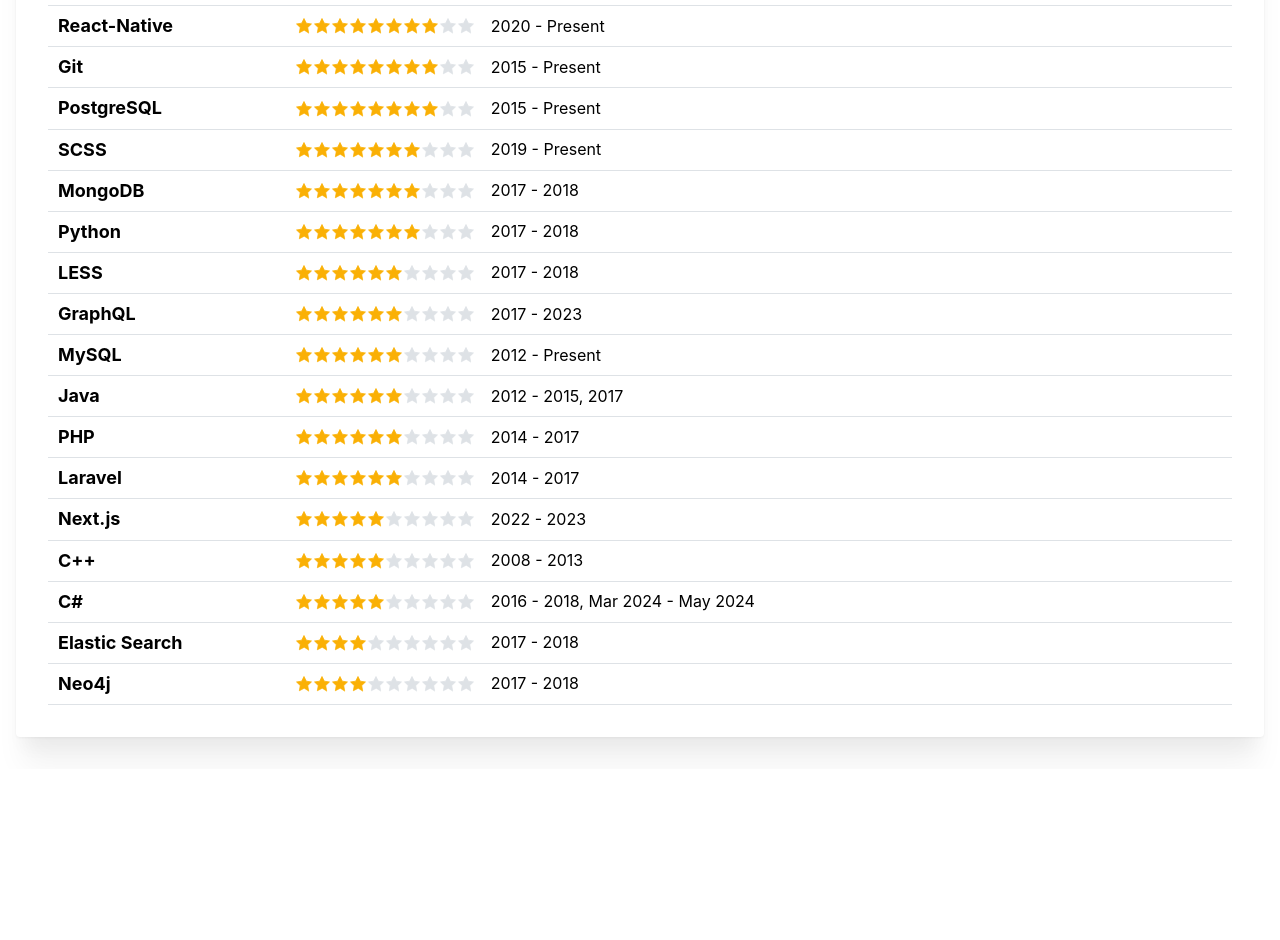
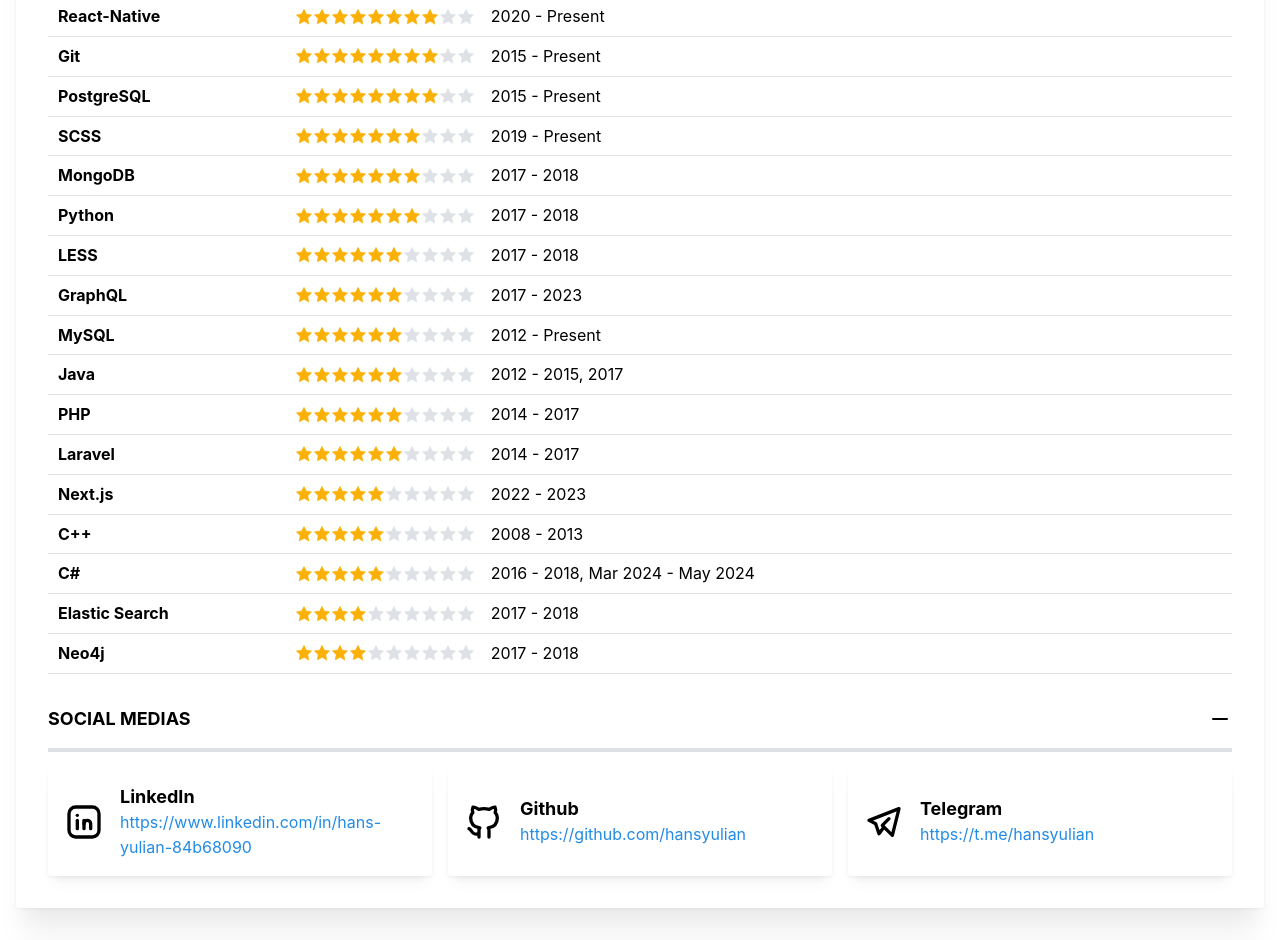
Before and after one commit to hansyulian/cv, a React (Vite) app: page / in a window 1280 px wide. Shown: the part 2840-3780 px from the top of the page. Before the commit the page ends 3609 px from the top, so only its background shows below. Built offline with nearby package versions, Linux system fonts and the light colour scheme.

Commit message:
social medias and some refactor

```diff
--- a/@types/resume.d.ts
+++ b/@types/resume.d.ts
@@ -19,7 +19,7 @@
 };
 
 type ResumeSocialMedia = {
-  type: "linkedin" | "github" | "telegram";
+  type: SocialMedia;
   url: string;
 };
 
--- a/@types/valueObject.d.ts
+++ b/@types/valueObject.d.ts
@@ -16,3 +16,4 @@
   start?: SimpleDate;
   end?: SimpleDate;
 };
+type SocialMedia = "linkedin" | "github" | "telegram";
--- a/src/components/ResumeTemplate1/ResumeTemplate1.Languages.tsx
+++ b/src/components/ResumeTemplate1/ResumeTemplate1.Languages.tsx
@@ -1,24 +1,9 @@
-import { Text, Rating, Stack, Table, Title, Group } from "@mantine/core";
+import { Text, Rating, Stack, Table, Group } from "@mantine/core";
+import { proficiencySequence, proficiencyLabelMap } from "~/config/constants";
 
 export type RT1LanguagesProps = {
   languages: ResumeLanguage[];
 };
-const proficiencyLabelMap: Record<LanguageProficiency, string> = {
-  basic: "Basic",
-  elementary: "Elementary",
-  limited: "Limited",
-  professional: "Professional",
-  native: "Native",
-};
-
-const proficiencySequence: LanguageProficiency[] = [
-  "basic",
-  "elementary",
-  "limited",
-  "professional",
-  "native",
-];
-
 export function RT1Languages(props: RT1LanguagesProps) {
   const { languages } = props;
 
@@ -28,7 +13,7 @@
         {languages.map((language) => (
           <Table.Tr>
             <Table.Td w="20%">
-              <Title order={4}>{language.language}</Title>
+              <Text fw="bold">{language.language}</Text>
             </Table.Td>
             <Table.Td>
               <Group>
--- a/src/components/ResumeTemplate1/ResumeTemplate1.Skills.tsx
+++ b/src/components/ResumeTemplate1/ResumeTemplate1.Skills.tsx
@@ -1,12 +1,4 @@
-import {
-  Rating,
-  Stack,
-  Table,
-  Title,
-  TextInput,
-  Text,
-  Group,
-} from "@mantine/core";
+import { Rating, Stack, Table, TextInput, Text, Group } from "@mantine/core";
 import { useMemo, useState } from "react";
 import { Icon } from "~/components/Icon";
 import { PrintOnly } from "~/components/PrintOnly";
@@ -46,7 +38,7 @@
         {displaySkills.map((skill) => (
           <Table.Tr>
             <Table.Td w="20%">
-              <Title order={4}>{skill.name}</Title>
+              <Text fw="bold">{skill.name}</Text>
             </Table.Td>
             <Table.Td>
               <Group>
--- /dev/null
+++ b/src/components/ResumeTemplate1/ResumeTemplate1.SocialMedia.tsx
@@ -0,0 +1,27 @@
+import { Anchor, Group, Paper, Stack, Text, Title } from "@mantine/core";
+import { Icon } from "~/components/Icon";
+import { socialMediaLabelMap } from "~/config/constants";
+
+export type RT1SocialMediaProps = {
+  socialMedia: ResumeSocialMedia;
+};
+
+export function RT1SocialMedia(props: RT1SocialMediaProps) {
+  const { socialMedia } = props;
+  return (
+    <Paper shadow="sm" p="md" h="100%">
+      <Stack justify="center" h="100%">
+        <Group>
+          <Icon name={socialMedia.type} size={40} />
+          <Stack flex={1} gap={0}>
+            <Title order={4}>{socialMediaLabelMap[socialMedia.type]}</Title>
+
+            <Anchor href={socialMedia.url}>
+              <Text>{socialMedia.url}</Text>
+            </Anchor>
+          </Stack>
+        </Group>
+      </Stack>
+    </Paper>
+  );
+}
--- /dev/null
+++ b/src/components/ResumeTemplate1/ResumeTemplate1.SocialMedias.tsx
@@ -0,0 +1,24 @@
+import { Grid } from "@mantine/core";
+import { RT1SocialMedia } from "~/components/ResumeTemplate1/ResumeTemplate1.SocialMedia";
+
+export type RT1SocialMediasProps = {
+  socialMedias: ResumeSocialMedia[];
+};
+
+const spanConfig = {
+  sm: 4,
+};
+
+export function RT1SocialMedias(props: RT1SocialMediasProps) {
+  const { socialMedias } = props;
+
+  return (
+    <Grid>
+      {socialMedias.map((record) => (
+        <Grid.Col span={spanConfig}>
+          <RT1SocialMedia socialMedia={record} />
+        </Grid.Col>
+      ))}
+    </Grid>
+  );
+}
--- a/src/components/ResumeTemplate1/ResumeTemplate1.tsx
+++ b/src/components/ResumeTemplate1/ResumeTemplate1.tsx
@@ -5,6 +5,7 @@
 import { RT1Profile } from "~/components/ResumeTemplate1/ResumeTemplate1.Profile";
 import { RT1Section } from "~/components/ResumeTemplate1/ResumeTemplate1.Section";
 import { RT1Skills } from "~/components/ResumeTemplate1/ResumeTemplate1.Skills";
+import { RT1SocialMedias } from "~/components/ResumeTemplate1/ResumeTemplate1.SocialMedias";
 
 export type ResumeTemplate1Props = {
   data: Resume;
@@ -38,6 +39,11 @@
           <RT1Skills skills={data.skills} />
         </RT1Section>
       )}
+      {data.socialMedia && data.socialMedia.length > 0 && (
+        <RT1Section title="Social Medias">
+          <RT1SocialMedias socialMedias={data.socialMedia} />
+        </RT1Section>
+      )}
     </Stack>
   );
 }
--- /dev/null
+++ b/src/config/constants.ts
@@ -0,0 +1,21 @@
+export const socialMediaLabelMap: Record<SocialMedia, string> = {
+  github: "Github",
+  linkedin: "LinkedIn",
+  telegram: "Telegram",
+};
+
+export const proficiencyLabelMap: Record<LanguageProficiency, string> = {
+  basic: "Basic",
+  elementary: "Elementary",
+  limited: "Limited",
+  professional: "Professional",
+  native: "Native",
+};
+
+export const proficiencySequence: LanguageProficiency[] = [
+  "basic",
+  "elementary",
+  "limited",
+  "professional",
+  "native",
+];
```
